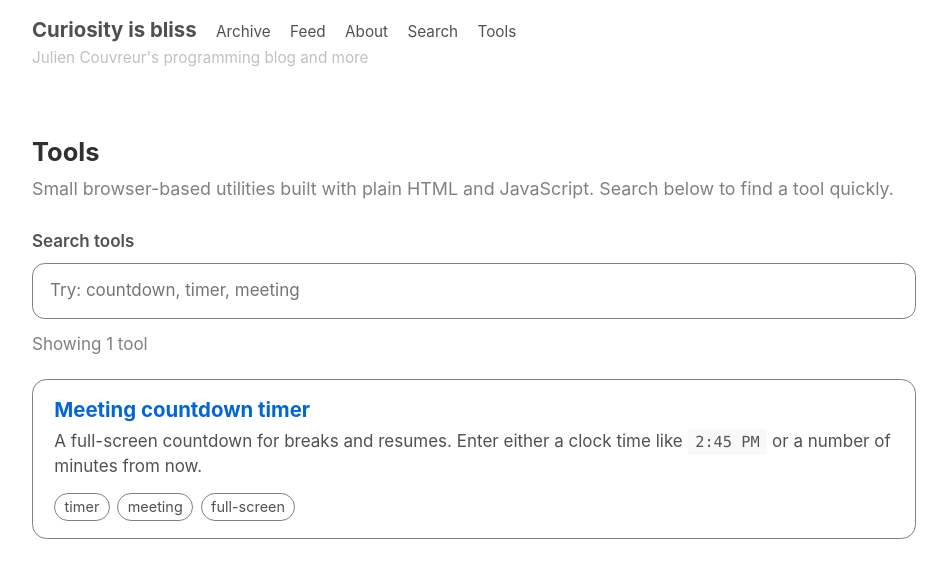
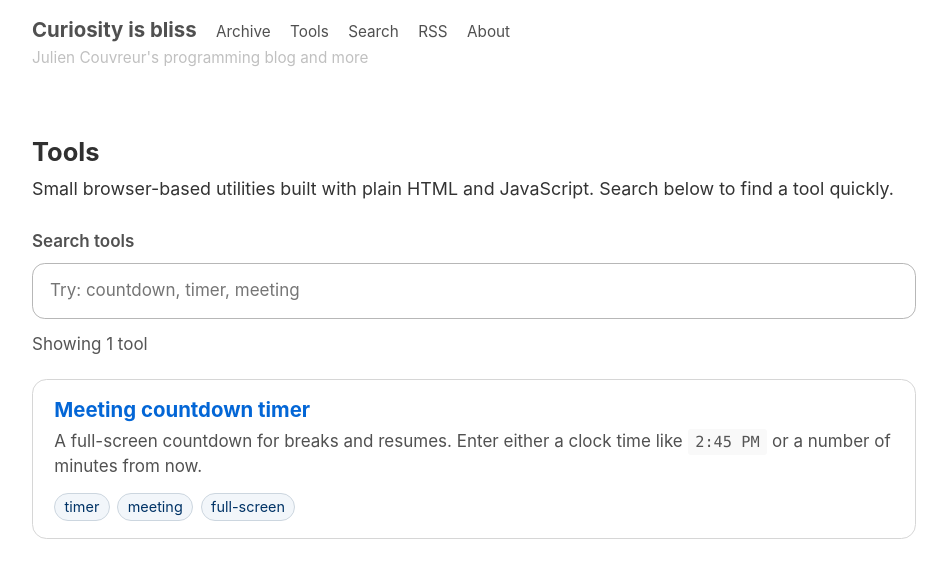
Before and after one commit to jcouv/jcouv.github.io, a Jekyll site: the page built from tools/index.html, in a window 1280 px wide. Shown: the top 578 px of the page, without its empty margins (81-1028 px from the left). Built offline with Jekyll 4.4.1, drawn with Linux system fonts in a browser that asks for light colours.

Commit message:
Tweak theme and About

```diff
--- a/_config.yml
+++ b/_config.yml
@@ -37,10 +37,10 @@ sass:
 
 pages_list:
   Archive: /archives.html
-  Feed: /index.xml
+  Tools: /tools/
+  Search: /search.html
+  RSS: /index.xml
   About: /about.html
-  Search: /search.html
-  Tools: /tools/
 
 exclude:
   - .gitignore
--- a/tools/index.html
+++ b/tools/index.html
@@ -7,12 +7,11 @@ permalink: /tools/
 <style>
   .tools-shell {
     max-width: 52rem;
-    color-scheme: light dark;
   }
 
   .tools-intro {
     font-size: 1.05rem;
-    color: GrayText;
+    color: #333;
   }
 
   .tools-search-label {
@@ -25,22 +24,22 @@ permalink: /tools/
     width: 100%;
     padding: 0.85rem 1rem;
     font: inherit;
-    color: FieldText;
-    background: Field;
-    border: 1px solid GrayText;
+    color: #333;
+    background: #fff;
+    border: 1px solid #b7b7b7;
     border-radius: 0.75rem;
     box-sizing: border-box;
   }
 
   .tools-search:focus {
-    outline: 2px solid Highlight;
+    outline: 2px solid #9bbce0;
     outline-offset: 2px;
-    border-color: Highlight;
+    border-color: #7ea6d0;
   }
 
   .tools-count {
     margin: 0.75rem 0 1.25rem;
-    color: GrayText;
+    color: #555;
   }
 
   .tool-list {
@@ -50,9 +49,9 @@ permalink: /tools/
 
   .tool-card {
     padding: 1rem 1.25rem;
-    border: 1px solid GrayText;
+    border: 1px solid #d6d6d6;
     border-radius: 0.85rem;
-    background: transparent;
+    background: #fff;
   }
 
   .tool-card h2 {
@@ -75,15 +74,15 @@ permalink: /tools/
     display: inline-block;
     padding: 0.15rem 0.55rem;
     border-radius: 999px;
-    border: 1px solid GrayText;
-    background: transparent;
-    color: inherit;
+    border: 1px solid #ccd6df;
+    background: #f2f6fa;
+    color: #003366;
     font-size: 0.85rem;
   }
 
   .tools-empty {
     margin-top: 1rem;
-    color: GrayText;
+    color: #555;
   }
 </style>
 
```
Also changed, not shown: about.md (+2 -2 lines).
